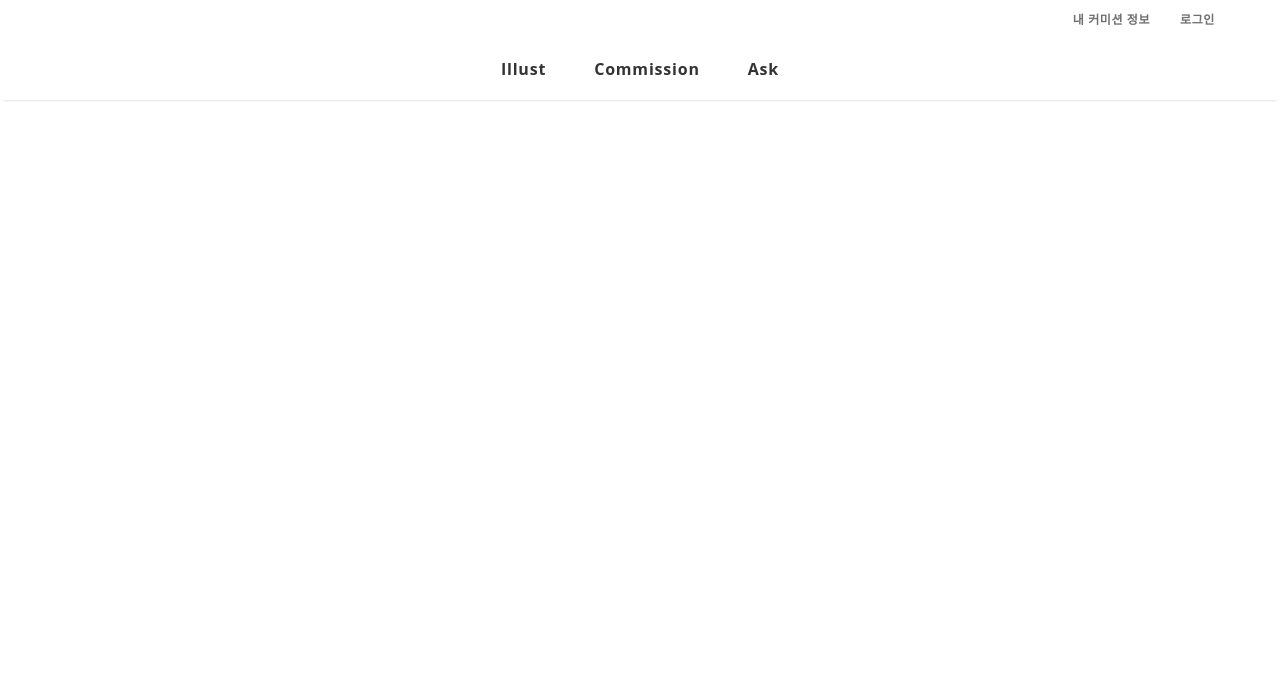
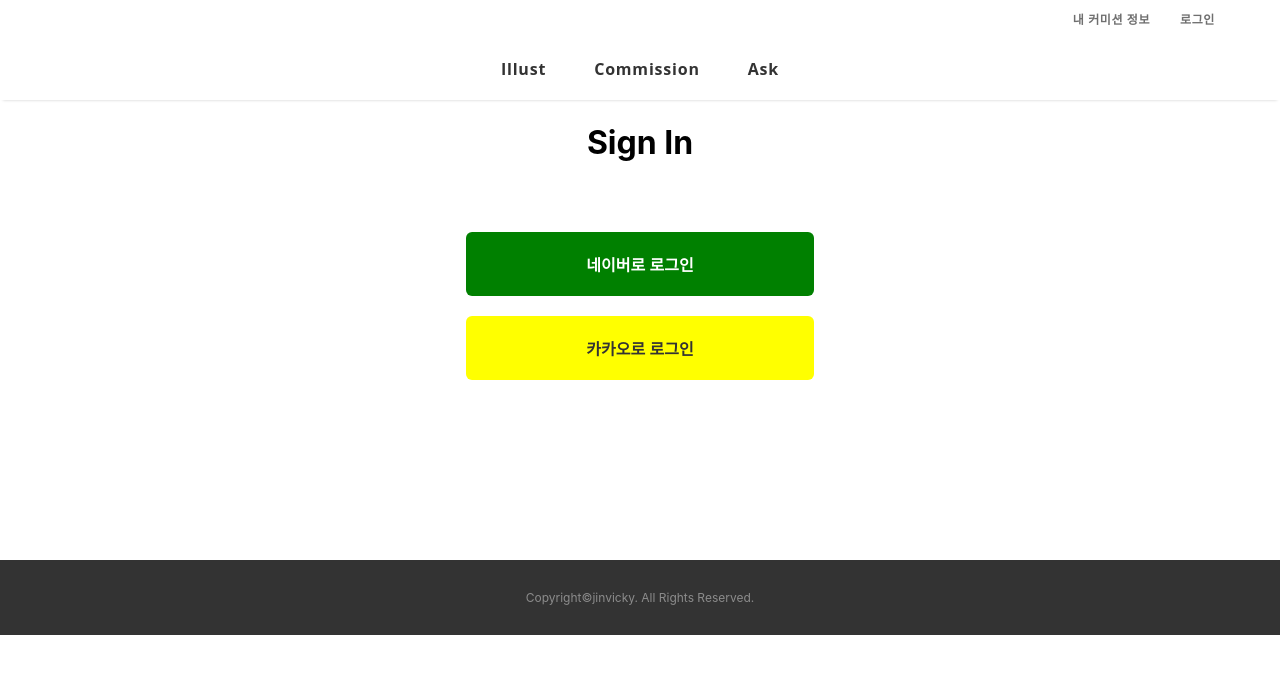
Before and after one commit to CM-WORLD/FRONT-END, a React (Create React App) app: page /sign/in in a window 1280 px wide. Shown: the top 674 px of the page. Built offline with nearby package versions, Linux system fonts and the light colour scheme.

Commit message:
Feat: 소셜 로그인 페이지 1차 구현

```diff
--- a/src/common/Router.tsx
+++ b/src/common/Router.tsx
@@ -1,7 +1,9 @@
 import { BrowserRouter, Routes, Route } from "react-router-dom";
+
 import BlogList from "../pages/blog/BlogList";
 import CmsList from "../pages/cmsList/CmsList";
 import MainPage from "../pages/main/MainPage";
+import SignInPage from "../pages/signIn/page";
 
 const Router = () => {
   return (
@@ -10,6 +12,7 @@ const Router = () => {
         <Route path="/" element={<MainPage />} />
         <Route path="/posts" element={<BlogList />} />
         <Route path="/commissions" element={<CmsList />} />
+        <Route path="/sign/in" element={<SignInPage />} />
       </Routes>
     </BrowserRouter>
   );
--- a/src/common/navbar/index.tsx
+++ b/src/common/navbar/index.tsx
@@ -11,7 +11,7 @@ const NavBar = () => {
               <a href="/mypage">내 커미션 정보</a>
             </li>
             <li>
-              <a href="/signin">로그인</a>
+              <a href="/sign/in">로그인</a>
             </li>
           </ul>
         </div>
--- /dev/null
+++ b/src/pages/signIn/page/index.tsx
@@ -0,0 +1,18 @@
+import "./style.scss";
+
+const SignInPage = () => {
+  return (
+    <>
+      <div className="sign-in-wrapper">
+        <h1>Sign In</h1>
+
+        <div className="btn-form">
+          <button className="naver">네이버로 로그인</button>
+          <button className="kakao">카카오로 로그인</button>
+        </div>
+      </div>
+    </>
+  );
+};
+
+export default SignInPage;
--- /dev/null
+++ b/src/pages/signIn/page/style.scss
@@ -0,0 +1,38 @@
+.sign-in-wrapper {
+  padding: 93px 0 100px 0; //navbar padding...
+  min-height: 560px;
+
+  h1 {
+    text-align: center;
+    padding: 30px 0;
+  }
+
+  .btn-form {
+    display: flex;
+    flex-direction: column;
+    justify-content: center;
+    align-items: center;
+    gap: 20px;
+
+    margin-top: 40px;
+
+    button {
+      border: none;
+      border-radius: 6px;
+      padding: 20px 120px;
+
+      font-size: 16px;
+      font-weight: bold;
+      color: #333;
+
+      &.naver {
+        color: white;
+        background-color: green;
+      }
+
+      &.kakao {
+        background-color: yellow;
+      }
+    }
+  }
+}
```
